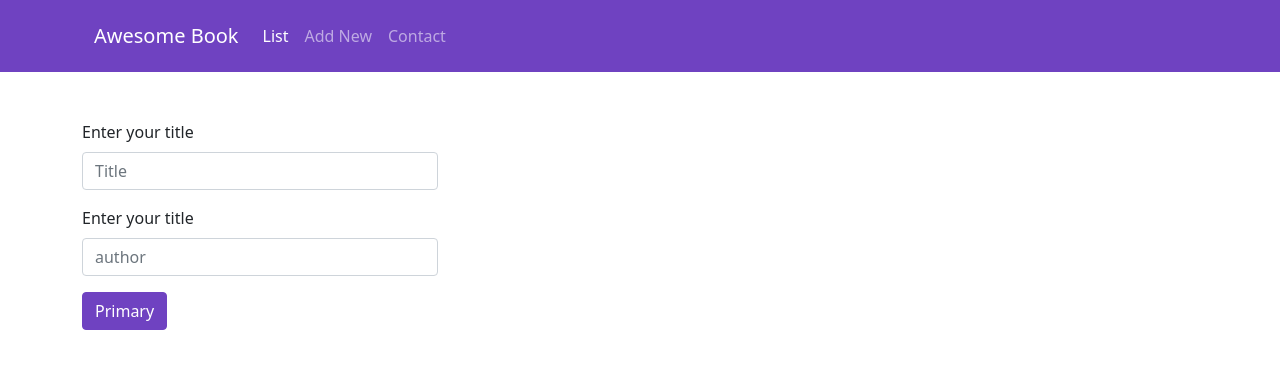
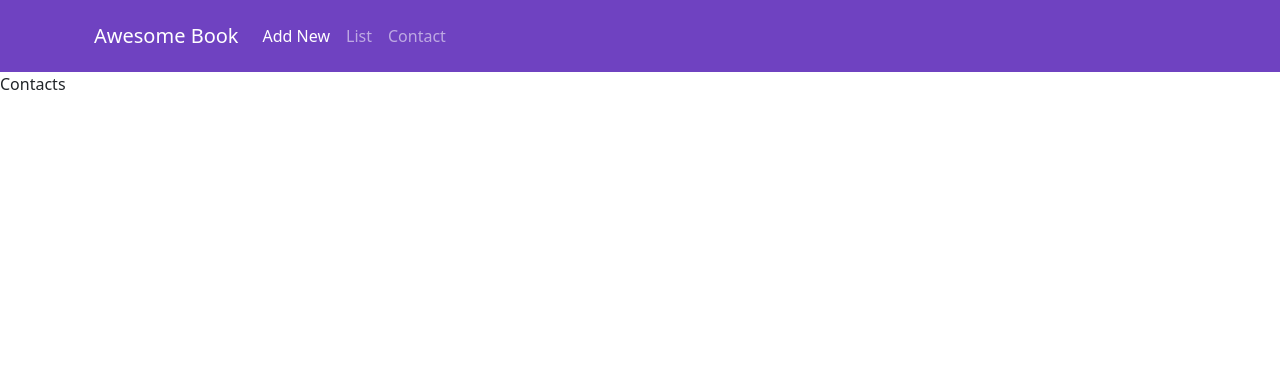
Before and after one commit to ridwanediallo/React-Awesome-Book, a React (Create React App) app: page / in a window 1280 px wide. Shown: the top 368 px of the page. Built offline with nearby package versions, Linux system fonts and the light colour scheme.

Commit message:
Add routes

```diff
--- a/package.json
+++ b/package.json
@@ -11,6 +11,7 @@
     "react": "^18.0.0",
     "react-dom": "^18.0.0",
     "react-popper": "^2.2.5",
+    "react-router-dom": "^6.3.0",
     "react-scripts": "5.0.0",
     "reactstrap": "^9.0.1",
     "sass": "^1.49.11",
--- a/src/App.js
+++ b/src/App.js
@@ -1,30 +1,39 @@
-import {useState} from 'react';
+import { useState } from 'react';
 import './App.css';
-import {Container, Navbar, NavbarBrand } from 'reactstrap';
+import { Container, Navbar, NavbarBrand } from 'reactstrap';
 import AddBook from './components/AddBook';
 import NavigationBar from './components/NavigationBar';
 import BooksList from './components/BooksList';
-
+import { Route, Routes } from 'react-router-dom';
+import Contacts from './Contacts';
 function App() {
   const [booksList, setBooksList] = useState([]);
 
   const addBookHandler = (title, author) => {
     setBooksList((prevBookList) => {
-      return [...prevBookList, {id: Math.random().toString(), title, author}]
-    })
-  }
+      return [...prevBookList, { id: Math.random().toString(), title, author }];
+    });
+  };
 
   return (
-    <div>
+    <>
       <Navbar dark color="primary">
         <div className="container">
           <NavigationBar />
-          {/* <NavbarBrand href="/">Awesome Book</NavbarBrand> */}
         </div>
       </Navbar>
-      <AddBook onAddBook={addBookHandler}/>
-      <BooksList books={booksList}/>
-    </div>
+      <Routes>
+        <Route path="/" element={<Contacts />} />
+
+        <Route
+          exact
+          path="/addbook"
+          element={<AddBook onAddBook={addBookHandler} />}
+        />
+        <Route path="/booksList" element={<BooksList books={booksList} />} />
+        <Route path="/contacts" element={<Contacts />} />
+      </Routes>
+    </>
   );
 }
 
--- /dev/null
+++ b/src/Contacts.js
@@ -0,0 +1,9 @@
+import React from 'react'
+
+function Contacts() {
+  return (
+    <div>Contacts</div>
+  )
+}
+
+export default Contacts
--- a/src/components/BooksList.js
+++ b/src/components/BooksList.js
@@ -1,13 +1,23 @@
-import React from 'react'
+import React from 'react';
+import { Container } from 'reactstrap';
 
-function BooksList({books}) {
+function BooksList({ books }) {
   return (
-    <ul class="list-group">
-      {books.map((book) => (
-        <li key={book.id} class="list-group-item">{book.title} by {book.author}</li>
-      ))}
-    </ul>
+    <Container>
+      <ul className="list-group">
+        {books.map((book) => (
+          <li key={book.id} className="list-group-item d-flex justify-content-between">
+            <p>
+              {book.title} by {book.author}
+            </p>
+            <button type="button" className="btn btn-danger">
+              Remove
+            </button>
+          </li>
+        ))}
+      </ul>
+    </Container>
   );
 }
 
-export default BooksList
+export default BooksList;
--- a/src/components/NavigationBar.js
+++ b/src/components/NavigationBar.js
@@ -1,14 +1,15 @@
-import React from 'react'
+import React from 'react';
+import { Link } from 'react-router-dom';
 
 function NavigationBar() {
   return (
-    <nav class="navbar navbar-expand-lg navbar-light bg-primary">
-      <div class="container-fluid">
-        <a class="navbar-brand" href="#">
+    <nav className="navbar navbar-expand-lg navbar-light bg-primary">
+      <div className="container-fluid">
+        <a className="navbar-brand" href="#">
           Awesome Book
         </a>
         <button
-          class="navbar-toggler"
+          className="navbar-toggler"
           type="button"
           data-bs-toggle="collapse"
           data-bs-target="#navbarNav"
@@ -16,24 +17,29 @@ function NavigationBar() {
           aria-expanded="false"
           aria-label="Toggle navigation"
         >
-          <span class="navbar-toggler-icon"></span>
+          <span className="navbar-toggler-icon"></span>
         </button>
-        <div class="collapse navbar-collapse" id="navbarNav">
-          <ul class="navbar-nav">
-            <li class="nav-item">
-              <a class="nav-link active" aria-current="page" href="#">
+        <div className="collapse navbar-collapse" id="navbarNav">
+          <ul className="navbar-nav">
+            <li className="nav-item">
+              <Link
+                to="/addbook"
+                className="nav-link active"
+                aria-current="page"
+                href="#"
+              >
+                Add New
+              </Link>
+            </li>
+            <li className="nav-item">
+              <Link to="booksList" className="nav-link" href="#">
                 List
-              </a>
+              </Link>
             </li>
-            <li class="nav-item">
-              <a class="nav-link" href="#">
-                Add New
-              </a>
-            </li>
-            <li class="nav-item">
-              <a class="nav-link" href="#">
+            <li className="nav-item">
+              <Link to="contacts" className="nav-link" href="#">
                 Contact
-              </a>
+              </Link>
             </li>
           </ul>
         </div>
@@ -42,4 +48,4 @@ function NavigationBar() {
   );
 }
 
-export default NavigationBar
+export default NavigationBar;
--- a/src/index.js
+++ b/src/index.js
@@ -3,17 +3,13 @@ import ReactDOM from 'react-dom';
 import './index.css';
 import App from './App';
 import './custom.scss';
+import {BrowserRouter as Router} from 'react-router-dom';
 
-import reportWebVitals from './reportWebVitals';
+
 
 ReactDOM.render(
-  <React.StrictMode>
+  <Router>
     <App />
-  </React.StrictMode>,
+  </Router>,
   document.getElementById('root')
 );
-
-// If you want to start measuring performance in your app, pass a function
-// to log results (for example: reportWebVitals(console.log))
-// or send to an analytics endpoint. Learn more: https://bit.ly/CRA-vitals
-reportWebVitals();
```
Also changed, not shown: src/components/AddBook.js (+1 -10 lines), src/components/ListOfBooks.js (added), 1 other file (tests, documents, lock files or other folders).
